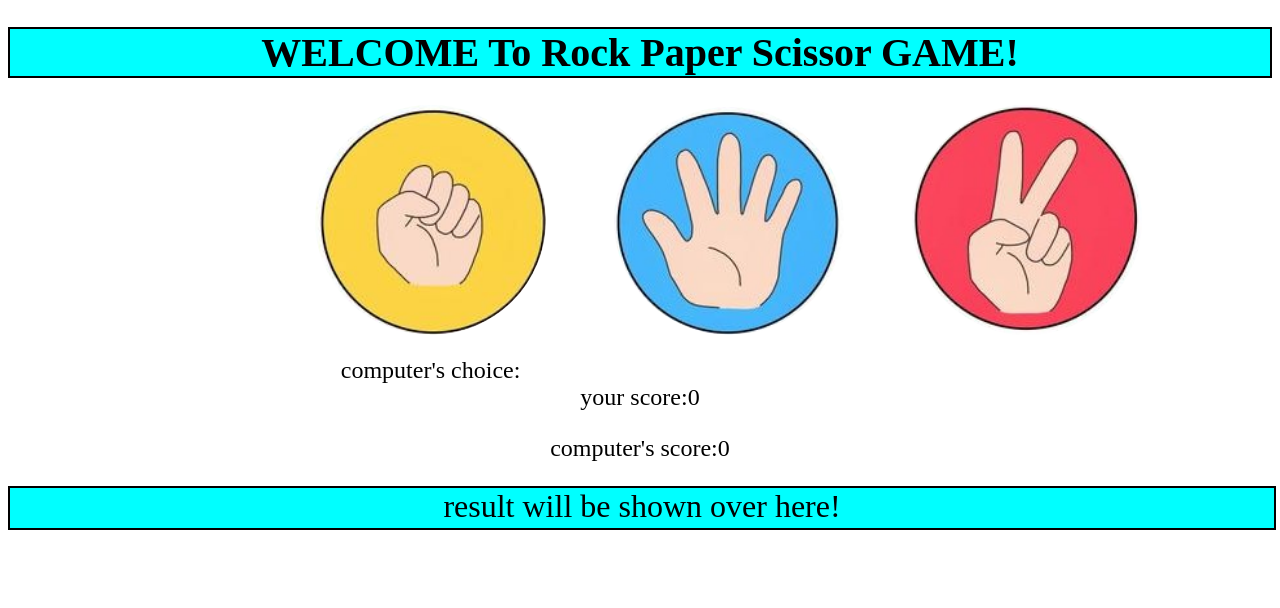
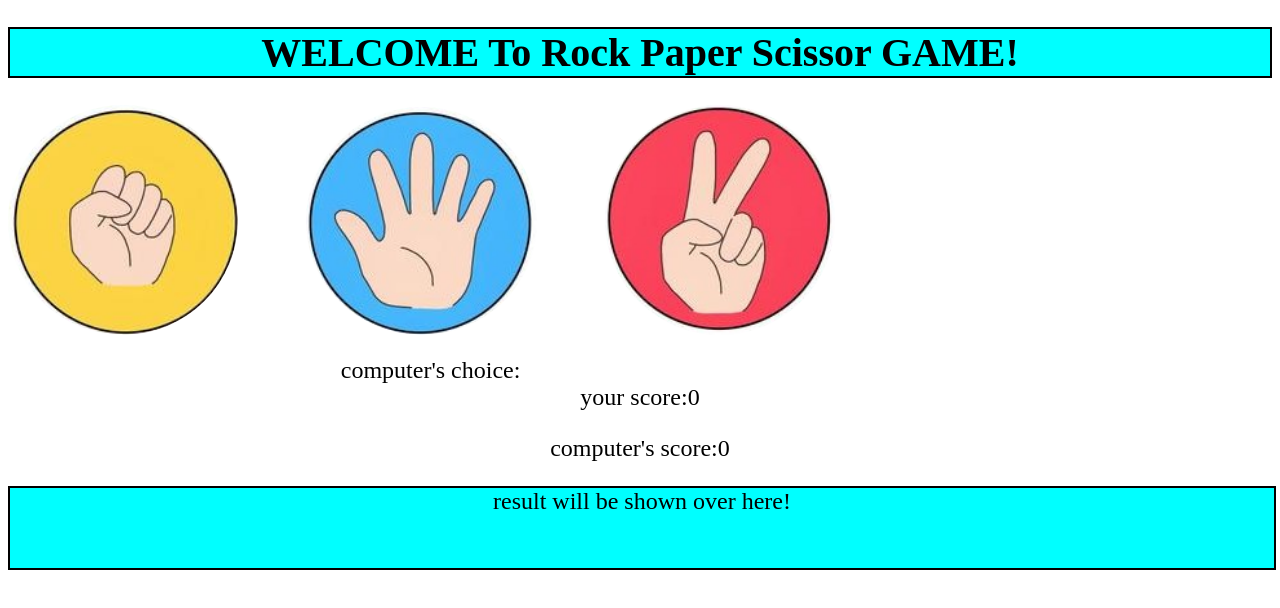
Before and after one commit to dhruv-jani-0808/rock-paper-scissor-GAME, a plain HTML site: page index.html in a window 1280 px wide. Drawn offline with Linux system fonts and the light colour scheme.

Commit message:
Update game.css

```diff
--- a/game.css
+++ b/game.css
@@ -14,10 +14,6 @@ img {
 img:hover {
     transform: scale(110%);
 }
-
-#rock {
-    margin-left: 24vw;
-}
 #paper,#scissor {
     margin-left: 5vw;
 }
@@ -28,9 +24,9 @@ p {
 }
 
 #result {
-    height: 5vh;
+    height: 10vh;
     width: 100%;
-    font-size: 4vh;
+    font-size: 3vh;
     background-color: aqua;
     text-align: center;
     border: 0.25vh solid black;
```
